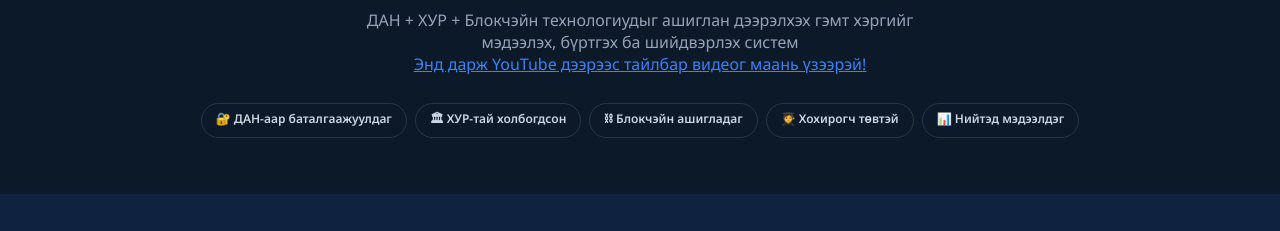
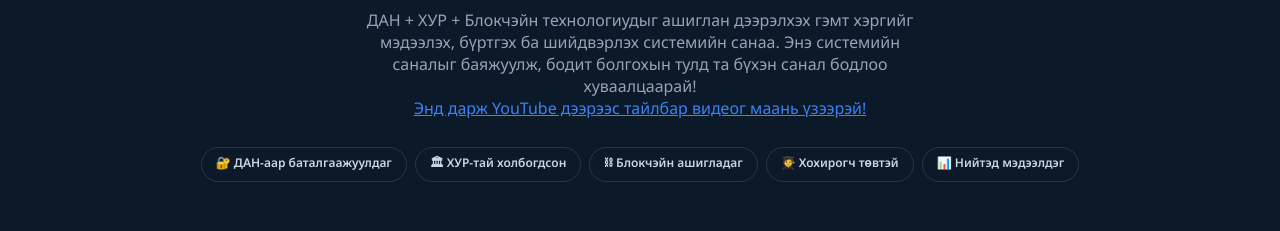
Before and after one commit to telmengt10-sketch/boliyo-system, a plain HTML site: page index.html in a window 1280 px wide. Shown: the part 259-490 px from the top of the page. Drawn offline with Linux system fonts and the light colour scheme.

Commit message:
Add files via upload

```diff
--- a/index.html
+++ b/index.html
@@ -375,7 +375,8 @@ select.form-input{cursor:pointer;}
     <div class="hero-tag">// СИСТЕМИЙН ТОЙМ</div>
     <h1 class="hero-h1">BoLi<em>Yo</em></h1>
 <p class="hero-sub">
-ДАН + ХУР + Блокчэйн технологиудыг ашиглан дээрэлхэх гэмт хэргийг мэдээлэх, бүртгэх ба шийдвэрлэх систем
+ДАН + ХУР + Блокчэйн технологиудыг ашиглан дээрэлхэх гэмт хэргийг мэдээлэх, бүртгэх ба шийдвэрлэх системийн санаа.
+Энэ системийн саналыг баяжуулж, бодит болгохын тулд та бүхэн санал бодлоо хуваалцаарай!
 <br>
 <a href="https://www.youtube.com/watch?v=WOsRnG-E4AQ&t=4s" target="_blank" style = "color: #3b82f6">
 Энд дарж YouTube дээрээс тайлбар видеог маань үзээрэй!
```
